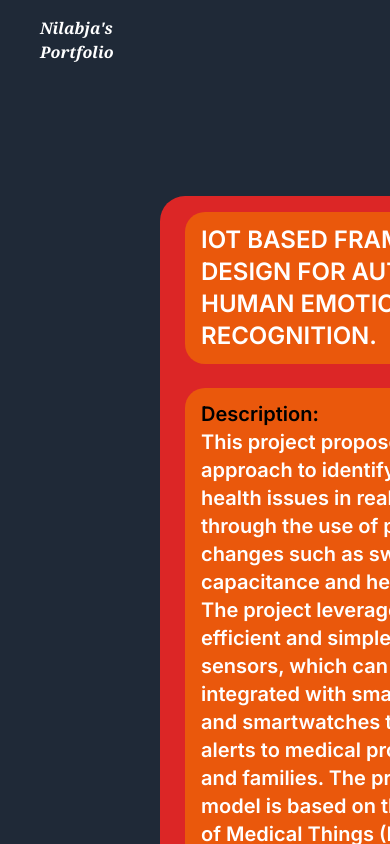
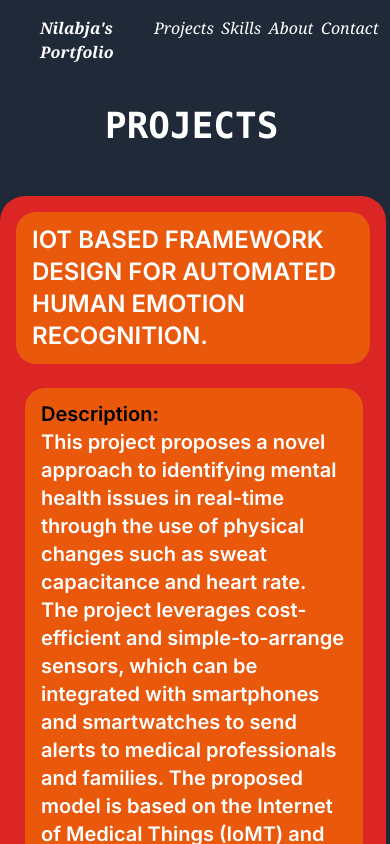
Before and after one commit to imNilabja/Nilabja-s-Portfolio_V2, a Next.js app: page /Projects in a window 390 px wide. Shown: the top 844 px of the page. Built offline with nearby package versions, Linux system fonts and the light colour scheme.

Commit message:
made project bpage responsive

```diff
--- a/Components/Header.js
+++ b/Components/Header.js
@@ -4,11 +4,11 @@ const Header = () => {
 
     return (
         <>
-            <div className='flex w-screen h-14 relative'>
+            <div className='flex min-w-[100px] h-14 relative'>
 
                 <p className='w-[200px] ml-10 mt-4 font-semibold text-white italic font-serif'>Nilabja's Portfolio</p>
 
-                <div className=' italic font-serif flex justify-between w-[350px] left-[600px] relative text-white text-m mt-4'>
+                <div className=' italic font-serif flex justify-evenly  w-[450px] ml-auto relative text-white text-m mt-4'>
 
 
 
--- a/Components/ProjectPoints.js
+++ b/Components/ProjectPoints.js
@@ -6,8 +6,8 @@ const ProjectPoints = (props) => {
     console.log(download)
     return (
         <>
-            <div className='bg-red-600 max-w-[950px] min-h-[100px] relative left-[160px] top-[100px] rounded-[25px] p-4 flex-col justify-center'>
-                <p className='bg-orange-600 text-white font-semibold text-2xl max-w-[900px] min-h-[50px] py-3 px-4 rounded-[20px] mr-4 left-[9px] relative'>
+            <div className='bg-red-600 max-w-[950px] min-w-[200px min-h-[100px] mr-auto relative ml-auto top-[100px] rounded-[25px] p-4 flex-col justify-center'>
+                <p className='bg-orange-600 text-white font-semibold mr-auto text-2xl max-w-[900px] min-h-[50px] py-3 px-4 rounded-[20px] relative'>
                     {Topic_name}
                 </p>
                 <br></br>
@@ -20,7 +20,7 @@ const ProjectPoints = (props) => {
                     {desc}
                 </div>
                 <br></br>
-                {download? <a href={download} target="_blank"><button className='border border-black rounded-[20px] px-3 py-2 text-white font-bold bg-green-600'>View Report</button></a>:null }
+                {download ? <a href={download} target="_blank"><button className='border border-black rounded-[20px] px-3 py-2 text-white font-bold bg-green-600'>View Report</button></a> : null}
 
             </div>
 
--- a/app/Projects/page.js
+++ b/app/Projects/page.js
@@ -13,7 +13,7 @@ const page = () => {
 
         <Header />
 
-        <p className='text-white font-semibold font-mono w-14 text-4xl left-[540px] top-[50px] relative'>PROJECTS</p>
+        <p className='text-white font-semibold font-mono w-14 text-4xl left-[-60px] ml-auto mr-auto top-[50px] relative'>PROJECTS</p>
         {/* <ProjectPoints Topic_name="" desc=" " /> */}
 
 
--- a/app/page.js
+++ b/app/page.js
@@ -7,7 +7,7 @@ function page() {
   return (
     <>
 
-      <div className='bg-gray-800 w-screen h-screen fixed'>
+      <div className='bg-gray-800 w-screen h-screen absolute'>
 
         <Header />
         <Footer/>
```
